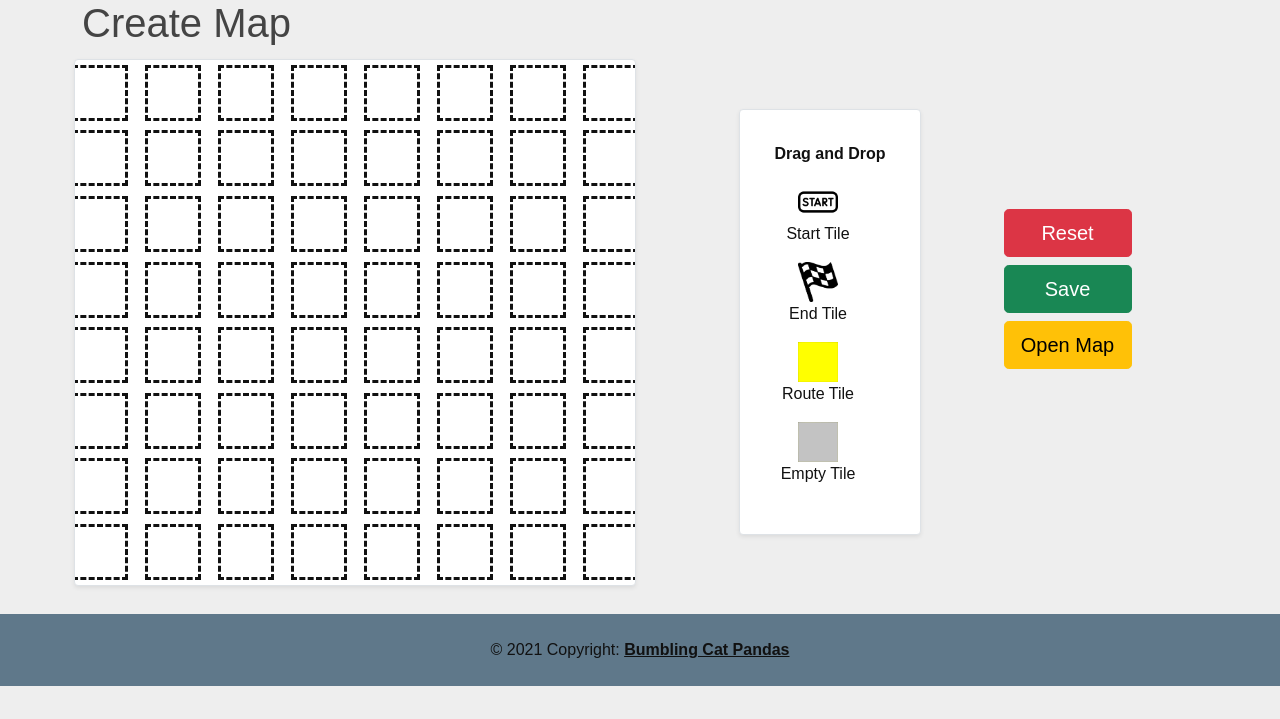
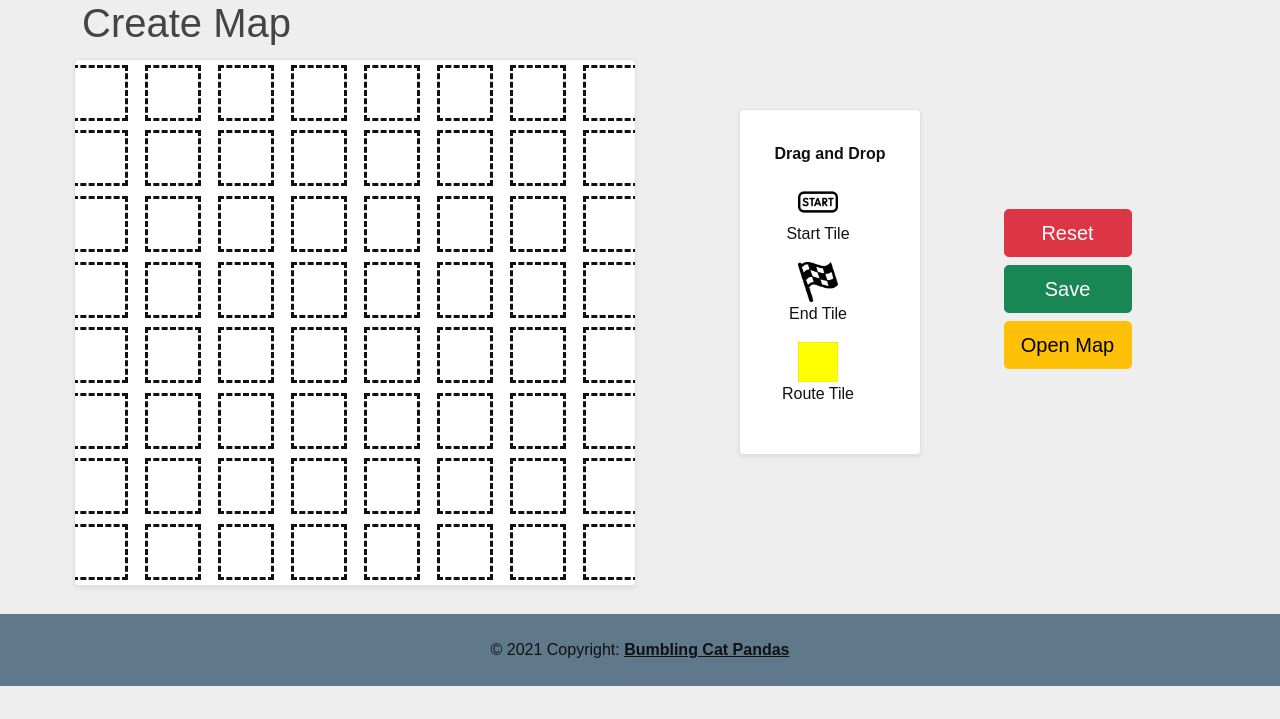
Before and after one commit to SageSG/Wifi-Controlled-Robotic-Car, a Flask app: page /maps in a window 1280 px wide. Shown: the part 81-800 px from the top of the page. Run offline with Flask 2, Linux system fonts and the light colour scheme; some libraries are stand-ins or nearby versions.

Commit message:
Removed empty tile from the page.

```diff
--- a/webportal/static/map.js
+++ b/webportal/static/map.js
@@ -31,7 +31,7 @@ function removeNode(node) {
 function drop(ev) {
       ev.preventDefault();
       var data = ev.dataTransfer.getData("text");   // Get the ID of the item to be dropped which can be either start_tile, end_tile, route_tile, or empty_tile
-      var routing_tile = 'route_tile' == data || "empty_tile" == data;
+      var routing_tile = 'route_tile' == data
 
       // Clone the selected tile & set a new id on cloned tile.
       var nodeCopy = document.getElementById(data).cloneNode(true);
--- a/webportal/templates/maps.html
+++ b/webportal/templates/maps.html
@@ -116,8 +116,6 @@
 					<div class="row"><div id="selectable2" ondrop="drop(event)" ondragover="allowDrop(event)"><img src="{{ url_for('static', filename='/img/end.jpg')}}" draggable="true" ondragstart="drag(event)" id="end_tile" width="40" height="40"></div><p>End Tile</p></div>
 
 					<div class="row"><div id="selectable3" ondrop="drop(event)" ondragover="allowDrop(event)"><img src="{{ url_for('static', filename='/img/yellow_box.png')}}" draggable="true" ondragstart="drag(event)" id="route_tile" width="40" height="40"></div><p>Route Tile</p></div>
-
-					<div class="row"><div id="selectable4" ondrop="drop(event)" ondragover="allowDrop(event)"><img src="{{ url_for('static', filename='/img/grey_box.png')}}" draggable="true" ondragstart="drag(event)" id="empty_tile" width="40" height="40"></div><p>Empty Tile</p></div>
 				</div>
 			</section>
 		</div>
```
